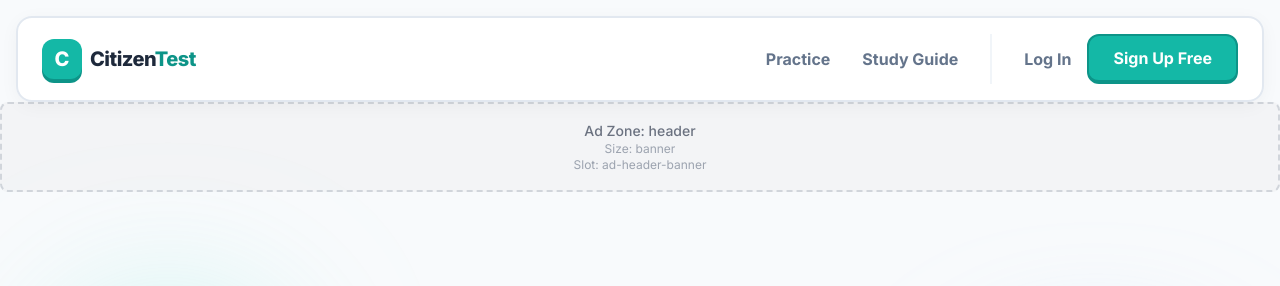
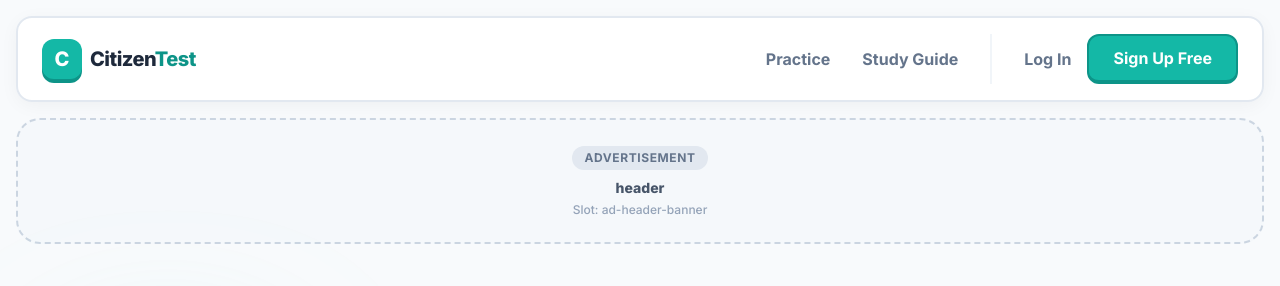
Before and after one commit to tapan8455/canadian-citizenship-test, a Next.js app: page / in a window 1280 px wide. Shown: the top 286 px of the page. Built offline with nearby package versions, Linux system fonts and the light colour scheme; no server answers.

Commit message:
Refactor AdZone component and improve ad rendering
Refactor AdZone component for improved readability and maintainability. Adjust ad styles and ensure proper rendering in development and production environments.

```diff
--- a/components/AdZone.tsx
+++ b/components/AdZone.tsx
@@ -20,7 +20,6 @@ export default function AdZone({ position, size = 'banner', adSlot }: AdZoneProp
   const [inView, setInView] = useState(false)
   const [ready, setReady] = useState(false)
 
-  // Known positions mapped to NEXT_PUBLIC env var names for slot IDs
   const SLOT_ENV_MAP: Record<string, string> = {
     'header': 'NEXT_PUBLIC_ADSENSE_SLOT_HEADER',
     'hero-bottom': 'NEXT_PUBLIC_ADSENSE_SLOT_HERO_BOTTOM',
@@ -50,14 +49,12 @@ export default function AdZone({ position, size = 'banner', adSlot }: AdZoneProp
 
   const resolvedSlot = adSlot || getEnvSlot(position) || process.env.NEXT_PUBLIC_ADSENSE_DEFAULT_SLOT
 
-  // Observe visibility to delay ad rendering until near viewport
   useEffect(() => {
     const el = adRef.current
     if (!el) return
     const observer = new IntersectionObserver(
       (entries) => {
-        const entry = entries[0]
-        if (entry.isIntersecting) {
+        if (entries[0].isIntersecting) {
           setInView(true)
           observer.disconnect()
         }
@@ -68,7 +65,6 @@ export default function AdZone({ position, size = 'banner', adSlot }: AdZoneProp
     return () => observer.disconnect()
   }, [])
 
-  // Set readiness after first user interaction
   useEffect(() => {
     if (typeof window === 'undefined' || ready) return
     let fired = false
@@ -89,7 +85,6 @@ export default function AdZone({ position, size = 'banner', adSlot }: AdZoneProp
     }
   }, [ready])
 
-  // Inject AdSense script and push when in view and ready
   useEffect(() => {
     if (!inView || !ready) return
     if (process.env.NODE_ENV !== 'production' || typeof window === 'undefined' || typeof document === 'undefined') return
@@ -116,54 +111,53 @@ export default function AdZone({ position, size = 'banner', adSlot }: AdZoneProp
   const getAdStyles = () => {
     switch (size) {
       case 'banner':
-        return 'w-full h-[90px]'
+        return 'w-full min-h-[90px]'
       case 'sidebar':
-        return 'w-full h-[250px]'
+        return 'w-full min-h-[250px]'
       case 'content':
-        return 'w-full h-[60px]'
+        return 'w-full min-h-[60px]'
       case 'leaderboard':
-        return 'w-full h-[90px]'
+        return 'w-full min-h-[90px]'
       default:
-        return 'w-full h-[90px]'
+        return 'w-full min-h-[90px]'
     }
   }
 
   const getAdSlotId = () => {
-    // Generate unique ad slot IDs based on position and size
     const baseSlot = adSlot || `ad-${position}-${size}`
     return baseSlot.replace(/[^a-zA-Z0-9-]/g, '-')
   }
 
-  // Don't render ads in development to avoid policy violations
   if (process.env.NODE_ENV === 'development') {
     return (
-      <div className={`${getAdStyles()} my-4 bg-gray-100 border-2 border-dashed border-gray-300 rounded-lg flex items-center justify-center`}>
+      <div className="w-full px-4 my-8">
+        <div className={`max-w-7xl mx-auto bg-slate-100/50 border-2 border-dashed border-slate-300 rounded-3xl flex items-center justify-center p-6 ${getAdStyles()}`}>
           <div className="text-center">
-          <p className="text-gray-500 text-sm font-medium">Ad Zone: {position}</p>
-          <p className="text-gray-400 text-xs">Size: {size}</p>
-          <p className="text-gray-400 text-xs">Slot: {resolvedSlot || getAdSlotId()}</p>
+            <span className="inline-block px-3 py-1 bg-slate-200 text-slate-500 rounded-full text-xs font-bold uppercase tracking-wider mb-2">Advertisement</span>
+            <p className="text-slate-600 font-extrabold text-sm">{position}</p>
+            <p className="text-slate-400 font-medium text-xs mt-1">Slot: {resolvedSlot || getAdSlotId()}</p>
+          </div>
         </div>
       </div>
     )
   }
 
-  // In production, ensure a valid numeric adSlot is provided; otherwise, don't render
-  if (!resolvedSlot) {
-    return null
-  }
+  if (!resolvedSlot) return null
 
-  // Production: Render actual AdSense ads
+  // Production Render
   return (
-    <div className={`${getAdStyles()} my-4`}>
+    <div className="w-full px-4 my-8 flex justify-center overflow-hidden">
+      <div className={`bg-white rounded-3xl shadow-soft border-2 border-slate-100 p-2 overflow-hidden ${getAdStyles()}`}>
         <ins
           ref={adRef}
           className="adsbygoogle"
-        style={{ display: 'block' }}
+          style={{ display: 'block', width: '100%', height: '100%' }}
           data-ad-client="ca-pub-8085911050404684"
           data-ad-slot={resolvedSlot}
           data-ad-format="auto"
           data-full-width-responsive="true"
         />
       </div>
+    </div>
   )
 }
```
Lines whose indentation alone changed are shown as unchanged.
